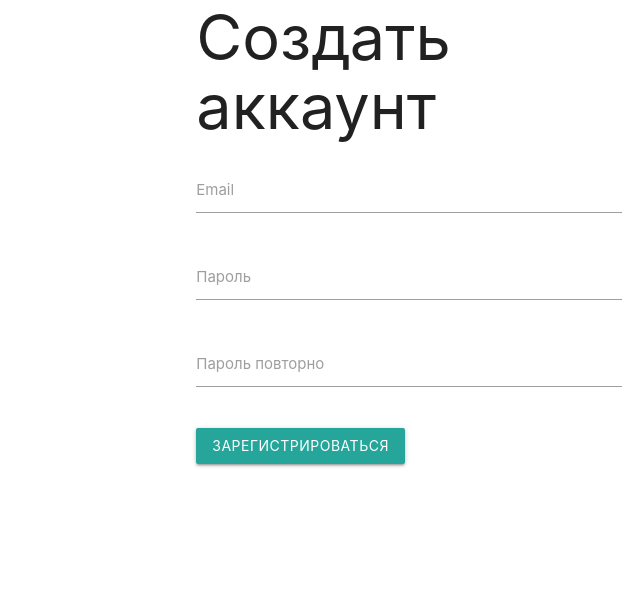
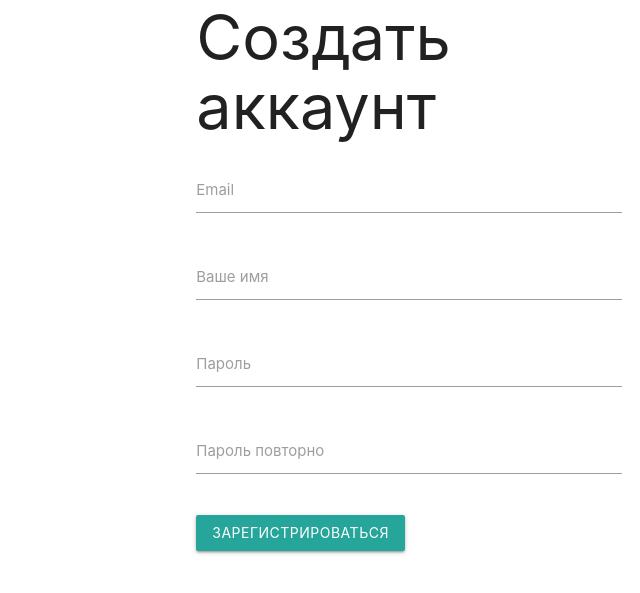
Before and after one commit to Yevheniia1/Shop, a Node project: template views/auth/login.hbs in a window 1280 px wide, after a click on "РЕГИСТРАЦИЯ". Shown: the part 166-759 px from the top of the page, without its empty margins (231-871 px from the left). Run offline with Node 20 templates, Linux system fonts and the light colour scheme; the template is opened without the code that fills it, so the values that code supplies are empty; some libraries are stand-ins or nearby versions.

Commit message:
Добавлен роутер регистрации нового пользователя, доработан роутер для входа (проверка email пользователя и пароля)

```diff
--- a/models/user.js
+++ b/models/user.js
@@ -1,7 +1,11 @@
 const {Schema, model} = require('mongoose');
 
 const userSchema = new Schema({
-    name: {
+    name:{
+        type: String,
+        required: true
+    },
+    password: {
         type: String,
         required: true
     },
--- a/views/auth/login.hbs
+++ b/views/auth/login.hbs
@@ -11,13 +11,13 @@
             <form action="/auth/login" method="POST">
 
                 <div class="input-field">
-                    <input id="email" name="email" type="email" class="validate" required>
+                    <input id="email" name="email" type="email" class="validate" required autocomplete="email">
                     <label for="email">Email</label>
                     <span class="helper-text" data-error="Введите email"></span>
                 </div>
 
                 <div class="input-field">
-                    <input id="password" name="password" type="text" class="validate" required min="1">
+                    <input id="password" name="password" type="text" class="validate" required min="1" >
                     <label for="password">Пароль</label>
                     <span class="helper-text" data-error="Введите пароль"></span>
                 </div>
@@ -31,14 +31,20 @@
              <form action="/auth/register" method="POST">
 
                 <div class="input-field">
-                    <input id="reg-email" name="reg-email" type="email" class="validate" required>
-                    <label for="reg-email">Email</label>
+                    <input id="regemail" name="regemail" type="email" class="validate" required>
+                    <label for="regemail">Email</label>
                     <span class="helper-text" data-error="Введите email"></span>
                 </div>
 
                 <div class="input-field">
-                    <input id="reg-password" name="reg-password" type="text" class="validate" required min="1">
-                    <label for="reg-password">Пароль</label>
+                    <input id="name" name="name" type="text" class="validate" required>
+                    <label for="name">Ваше имя</label>
+                    <span class="helper-text" data-error="Введите имя"></span>
+                </div>
+
+                <div class="input-field">
+                    <input id="regpassword" name="regpassword" type="text" class="validate" required min="1">
+                    <label for="regpassword">Пароль</label>
                     <span class="helper-text" data-error="Введите пароль"></span>
                 </div>
 
```
Also changed, not shown: routes/auth.js (+31 -1 lines).
